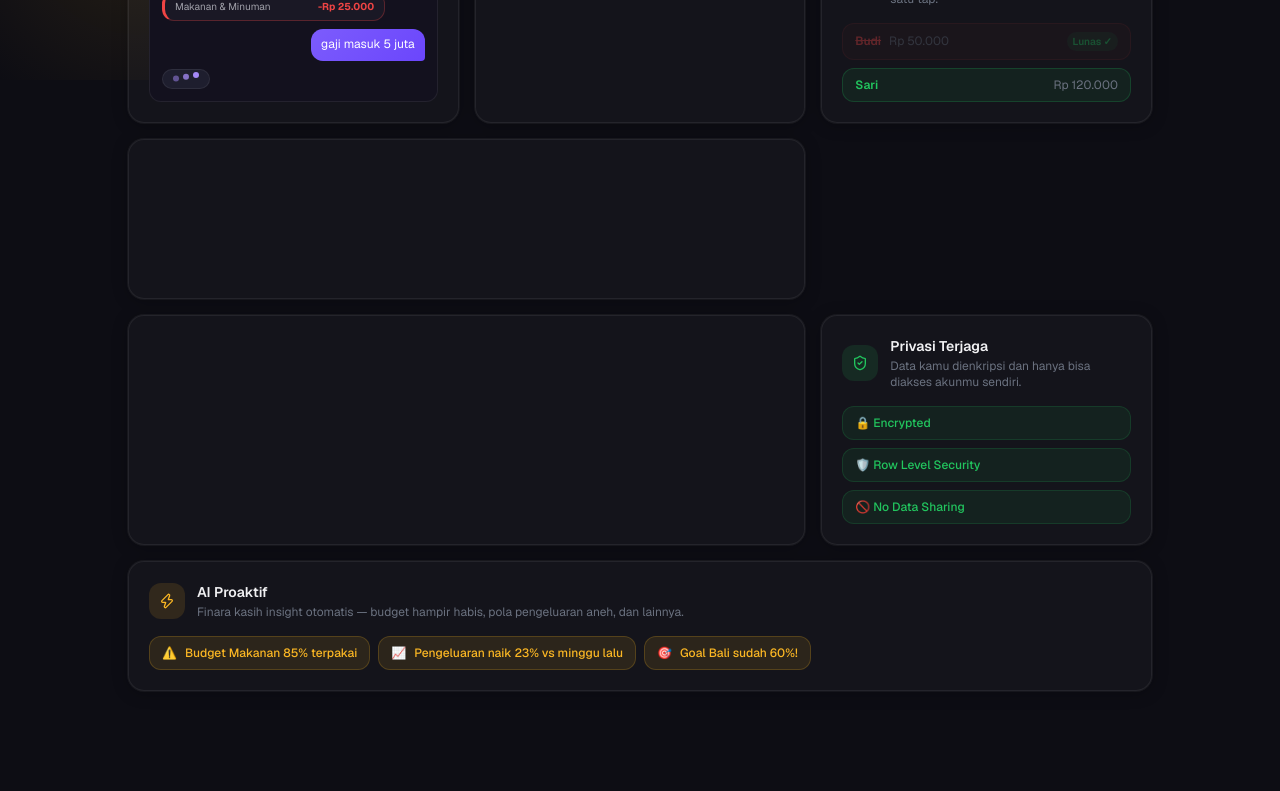
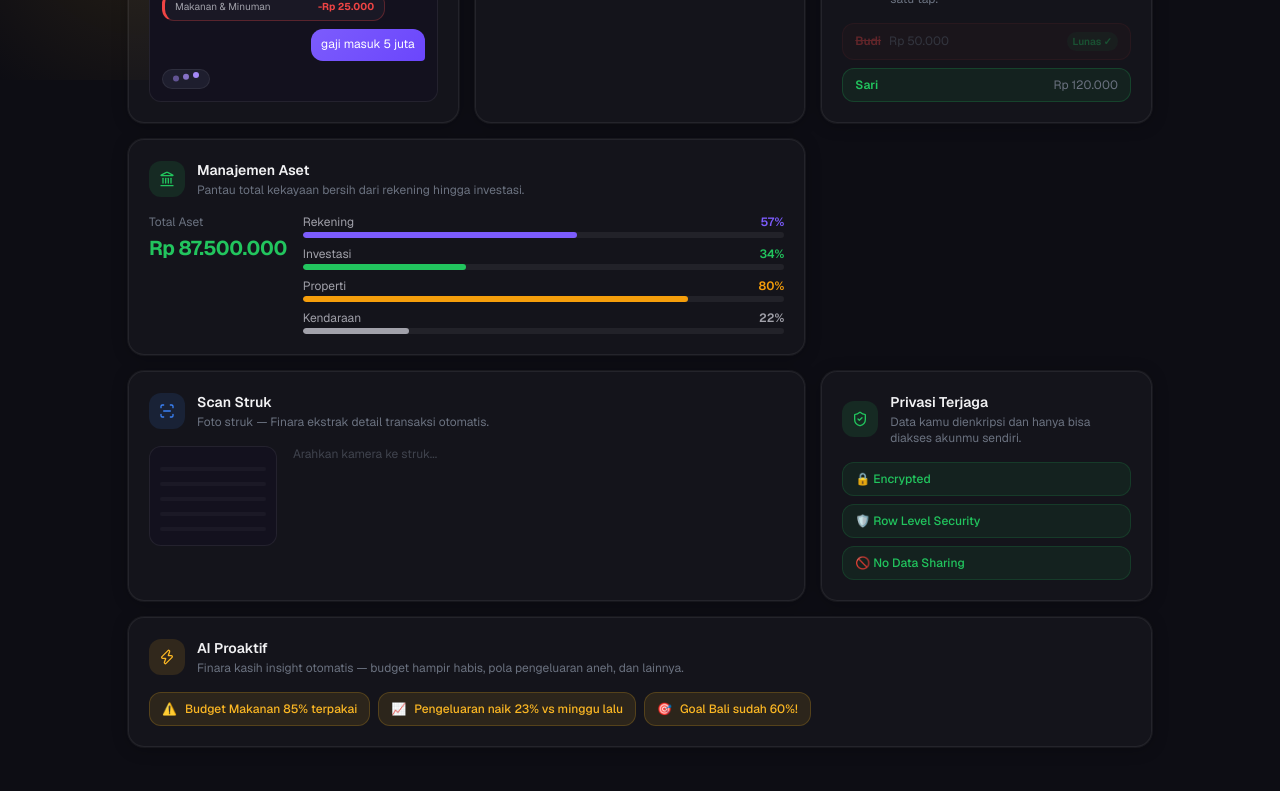
Before and after one commit to indraahmadfirdaus/finara-ai, a Next.js app: page /features in a window 1280 px wide. Shown: the part 720-1511 px from the top of the page. Built offline with nearby package versions, Linux system fonts and the light colour scheme.

Commit message:
feat: add AsetTile (count-up + bars) and ScanTile (scan line loop)

```diff
--- a/src/app/features/page.tsx
+++ b/src/app/features/page.tsx
@@ -294,6 +294,193 @@ function DashboardTile() {
             <p className="text-sm font-semibold" style={{ color: item.color }}>{item.val}</p>
           </motion.div>
         ))}
+      </div>
+    </motion.div>
+  )
+}
+
+// ── Tile: Aset ────────────────────────────────────────────────────────────────
+function AsetTile() {
+  const ref = useRef<HTMLDivElement>(null)
+  const inView = useInView(ref, { once: true, margin: '-40px' })
+  const [count, setCount] = useState(0)
+
+  useEffect(() => {
+    if (!inView) return
+    const target = 87500000
+    const duration = 1400
+    const start = performance.now()
+    function step(now: number) {
+      const t = Math.min((now - start) / duration, 1)
+      const ease = 1 - Math.pow(1 - t, 3)
+      setCount(Math.round(target * ease))
+      if (t < 1) requestAnimationFrame(step)
+    }
+    const raf = requestAnimationFrame(step)
+    return () => cancelAnimationFrame(raf)
+  }, [inView])
+
+  const asetBars = [
+    { label: 'Rekening', pct: 57, color: 'var(--accent)' },
+    { label: 'Investasi', pct: 34, color: 'var(--success)' },
+    { label: 'Properti', pct: 80, color: '#F59E0B' },
+    { label: 'Kendaraan', pct: 22, color: 'var(--text-secondary)' },
+  ]
+
+  return (
+    <motion.div
+      ref={ref}
+      initial={{ opacity: 0, y: 20 }}
+      animate={inView ? { opacity: 1, y: 0 } : {}}
+      transition={{ duration: 0.5, delay: 0.07, ease: [0.22, 1, 0.36, 1] }}
+      className="sm:col-span-2 lg:col-span-2 rounded-2xl p-5 flex flex-col gap-4"
+      style={{ background: 'var(--land-glass)', border: '1px solid var(--land-glass-border)', boxShadow: 'var(--land-card-shadow)' }}
+    >
+      <div className="flex items-center gap-3">
+        <div className="w-9 h-9 rounded-xl flex items-center justify-center flex-shrink-0"
+          style={{ background: 'rgba(34,197,94,0.12)' }}>
+          <Landmark size={16} style={{ color: 'var(--success)' }} />
+        </div>
+        <div>
+          <p className="text-sm font-semibold" style={{ color: 'var(--text-primary)' }}>Manajemen Aset</p>
+          <p className="text-xs mt-0.5" style={{ color: 'var(--text-muted)' }}>Pantau total kekayaan bersih dari rekening hingga investasi.</p>
+        </div>
+      </div>
+      <div className="flex flex-col sm:flex-row gap-4">
+        <div className="flex-shrink-0">
+          <p className="text-xs mb-1" style={{ color: 'var(--text-muted)' }}>Total Aset</p>
+          <p className="text-xl font-bold" style={{ color: 'var(--success)', letterSpacing: '-0.03em' }}>
+            Rp {count.toLocaleString('id-ID')}
+          </p>
+        </div>
+        <div className="flex-1 flex flex-col gap-2">
+          {asetBars.map((bar, i) => (
+            <div key={bar.label}>
+              <div className="flex items-center justify-between mb-0.5">
+                <span className="text-xs" style={{ color: 'var(--text-secondary)' }}>{bar.label}</span>
+                <span className="text-xs font-semibold" style={{ color: bar.color }}>{bar.pct}%</span>
+              </div>
+              <div className="h-1.5 rounded-full overflow-hidden" style={{ background: 'var(--land-separator)' }}>
+                <motion.div className="h-full rounded-full" style={{ background: bar.color }}
+                  initial={{ width: 0 }}
+                  animate={inView ? { width: `${bar.pct}%` } : { width: 0 }}
+                  transition={{ duration: 0.7, delay: 0.3 + i * 0.1, ease: [0.22, 1, 0.36, 1] }} />
+              </div>
+            </div>
+          ))}
+        </div>
+      </div>
+    </motion.div>
+  )
+}
+
+// ── Tile: Scan Struk ──────────────────────────────────────────────────────────
+function ScanTile() {
+  const ref = useRef<HTMLDivElement>(null)
+  const inView = useInView(ref, { once: true, margin: '-40px' })
+  const [phase, setPhase] = useState<'idle' | 'scanning' | 'done'>('idle')
+  const startedRef = useRef(false)
+
+  useEffect(() => {
+    if (!inView || startedRef.current) return
+    startedRef.current = true
+    let cancelled = false
+
+    async function play() {
+      await delay(400)
+      if (cancelled) return
+      setPhase('scanning')
+      await delay(2200)
+      if (cancelled) return
+      setPhase('done')
+      await delay(2500)
+      if (cancelled) return
+      setPhase('idle')
+      await delay(300)
+      if (!cancelled) play()
+    }
+
+    play()
+    return () => { cancelled = true }
+  }, [inView])
+
+  const fields = [
+    { label: 'Merchant', value: 'Indomaret' },
+    { label: 'Total', value: 'Rp 87.500' },
+    { label: 'Tanggal', value: '21 Jun 2026' },
+  ]
+
+  return (
+    <motion.div
+      ref={ref}
+      initial={{ opacity: 0, y: 20 }}
+      animate={inView ? { opacity: 1, y: 0 } : {}}
+      transition={{ duration: 0.5, delay: 0.14, ease: [0.22, 1, 0.36, 1] }}
+      className="sm:col-span-2 lg:col-span-2 rounded-2xl p-5 flex flex-col gap-4"
+      style={{ background: 'var(--land-glass)', border: '1px solid var(--land-glass-border)', boxShadow: 'var(--land-card-shadow)' }}
+    >
+      <div className="flex items-center gap-3">
+        <div className="w-9 h-9 rounded-xl flex items-center justify-center flex-shrink-0"
+          style={{ background: 'rgba(59,130,246,0.12)' }}>
+          <ScanLine size={16} style={{ color: '#3B82F6' }} />
+        </div>
+        <div>
+          <p className="text-sm font-semibold" style={{ color: 'var(--text-primary)' }}>Scan Struk</p>
+          <p className="text-xs mt-0.5" style={{ color: 'var(--text-muted)' }}>Foto struk — Finara ekstrak detail transaksi otomatis.</p>
+        </div>
+      </div>
+
+      <div className="flex flex-col sm:flex-row gap-4 items-start">
+        {/* Fake receipt */}
+        <div className="relative rounded-xl overflow-hidden flex-shrink-0 w-28 sm:w-32"
+          style={{ background: 'var(--land-surface)', border: '1px solid var(--land-glass-border)', height: 100 }}>
+          {/* Fake text lines */}
+          {[20, 35, 50, 65, 80].map((top) => (
+            <div key={top} className="absolute h-1 rounded-full" style={{ top, left: 10, right: 10, background: 'var(--land-separator)', opacity: 0.6 }} />
+          ))}
+          {/* Scan line */}
+          {phase === 'scanning' && (
+            <motion.div
+              className="absolute left-0 right-0 h-0.5"
+              style={{ background: 'rgba(59,130,246,0.8)', boxShadow: '0 0 8px rgba(59,130,246,0.6)' }}
+              initial={{ top: 0 }}
+              animate={{ top: 100 }}
+              transition={{ duration: 2, ease: 'linear' }}
+            />
+          )}
+          {phase === 'done' && (
+            <motion.div
+              initial={{ opacity: 0 }}
+              animate={{ opacity: 1 }}
+              className="absolute inset-0 flex items-center justify-center rounded-xl"
+              style={{ background: 'rgba(59,130,246,0.08)', border: '1px solid rgba(59,130,246,0.3)' }}
+            >
+              <span className="text-xs font-semibold" style={{ color: '#3B82F6' }}>✓ Terbaca</span>
+            </motion.div>
+          )}
+        </div>
+
+        {/* Extracted fields */}
+        <div className="flex-1 flex flex-col gap-2">
+          {phase === 'idle' && (
+            <p className="text-xs" style={{ color: 'var(--text-muted)', opacity: 0.5 }}>Arahkan kamera ke struk...</p>
+          )}
+          <AnimatePresence>
+            {phase === 'done' && fields.map((f, i) => (
+              <motion.div
+                key={f.label}
+                initial={{ opacity: 0, x: 10 }}
+                animate={{ opacity: 1, x: 0 }}
+                transition={{ delay: i * 0.18, type: 'spring', stiffness: 320, damping: 24 }}
+                className="flex items-center justify-between px-3 py-1.5 rounded-xl"
+                style={{ background: 'var(--land-glass)', border: '1px solid var(--land-glass-border)' }}
+              >
+                <span className="text-xs" style={{ color: 'var(--text-muted)' }}>{f.label}</span>
+                <span className="text-xs font-semibold" style={{ color: 'var(--text-primary)' }}>{f.value}</span>
+              </motion.div>
+            ))}
+          </AnimatePresence>
+        </div>
       </div>
     </motion.div>
   )
@@ -696,13 +883,9 @@ export default function FeaturesPage() {
           {/* Tile 4: Hutang & Piutang */}
           <HutangTile />
 
-          {/* Tile 5: Aset — placeholder, filled in Task 5 */}
-          <div className="sm:col-span-2 lg:col-span-2 rounded-2xl min-h-[160px]"
-            style={{ background: 'var(--land-glass)', border: '1px solid var(--land-glass-border)', boxShadow: 'var(--land-card-shadow)' }} />
+          <AsetTile />
 
-          {/* Tile 6: Scan Struk — placeholder, filled in Task 5 */}
-          <div className="sm:col-span-2 lg:col-span-2 rounded-2xl min-h-[160px]"
-            style={{ background: 'var(--land-glass)', border: '1px solid var(--land-glass-border)', boxShadow: 'var(--land-card-shadow)' }} />
+          <ScanTile />
 
           {/* Tile 7: Privasi */}
           <PrivasiTile />
```
